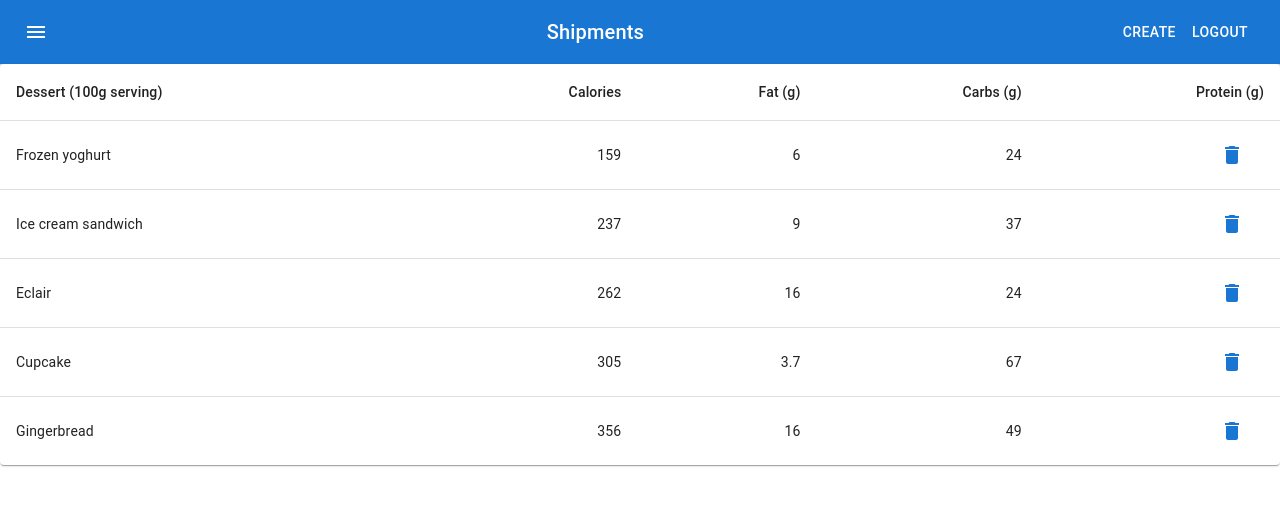
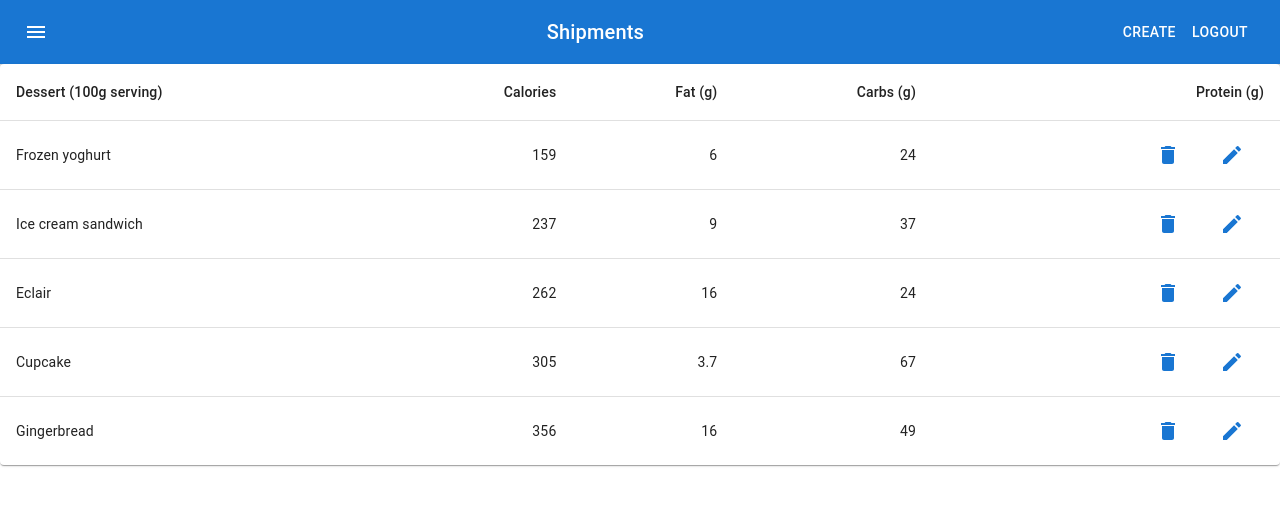
Before and after one commit to omar-elhajj00/shipping-fullstack, a React (Create React App) app in the folder front-end/: page / in a window 1280 px wide. Shown: the top 506 px of the page. Built offline with nearby package versions, Linux system fonts and the light colour scheme.

Commit message:
implement the axios delete request

```diff
--- a/front-end/src/Apis/Apis.js
+++ b/front-end/src/Apis/Apis.js
@@ -7,6 +7,7 @@ const BASE_URL_LOGIN= "http://127.0.0.1:8000/api/login";
 
 //shipments urls
 const BASE_URL_CREATE_CHIPMENT = "http://127.0.0.1:8000/api/createShipment";
+const BASE_URL_DELETE_CHIPMENT = "http://127.0.0.1:8000/api/deleteShipment";
 
 
 
@@ -28,6 +29,14 @@ export const createShipmentApi = async (shipment) => {
     await axios.post(BASE_URL_CREATE_CHIPMENT, shipment)
         .then(response => console.log(response.data))
         .catch(err => console.log(err));
+}
+//delete shipment
+export const deleteShipmentApi = async(paybill) => {
+    let {data} = await axios.delete(`${BASE_URL_DELETE_CHIPMENT}/${paybill}`);
+    return {data};
+        // .then(response => console.log(response.data))
+        // .catch(err => console.log(err))
+
 
 
 }
--- a/front-end/src/components/ShippingTableRows.jsx
+++ b/front-end/src/components/ShippingTableRows.jsx
@@ -4,6 +4,8 @@ import TableCell from '@mui/material/TableCell';
 import TableRow from '@mui/material/TableRow';
 import { Button } from '@mui/material';
 import DeleteIcon from '@mui/icons-material/Delete';
+import EditIcon from '@mui/icons-material/Edit';
+import { deleteShipmentApi } from '../Apis/Apis';
 
 const ShippingTableRows = () => {
     function createData(name, calories, fat, carbs, protein) {
@@ -30,7 +32,10 @@ const ShippingTableRows = () => {
             <TableCell align="right">{row.calories}</TableCell>
             <TableCell align="right">{row.fat}</TableCell>
             <TableCell align="right">{row.carbs}</TableCell>
-            <TableCell align="right"><Button><DeleteIcon /></Button></TableCell>
+            <TableCell align="right">
+                <Button onClick={() => deleteShipmentApi('omar123')}><DeleteIcon /></Button>
+                <Button><EditIcon /></Button>
+            </TableCell>
         </TableRow>
         ))}
     </TableBody>
```
Also changed, not shown: 1 other file (tests, documents, lock files or other folders).
